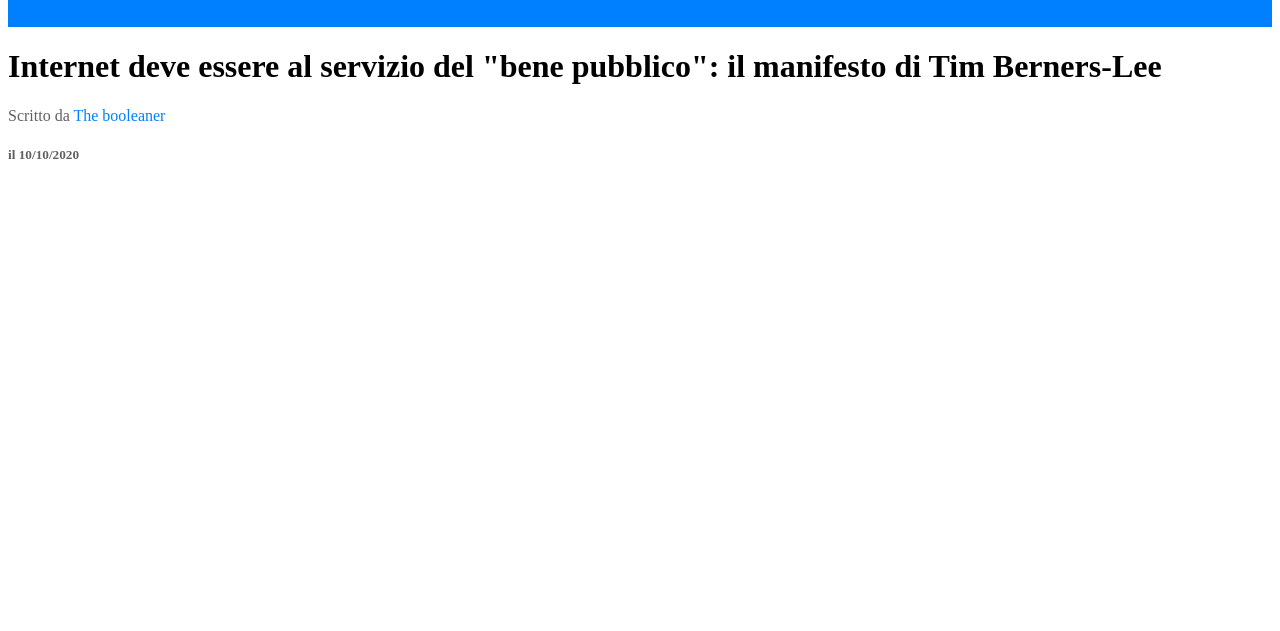
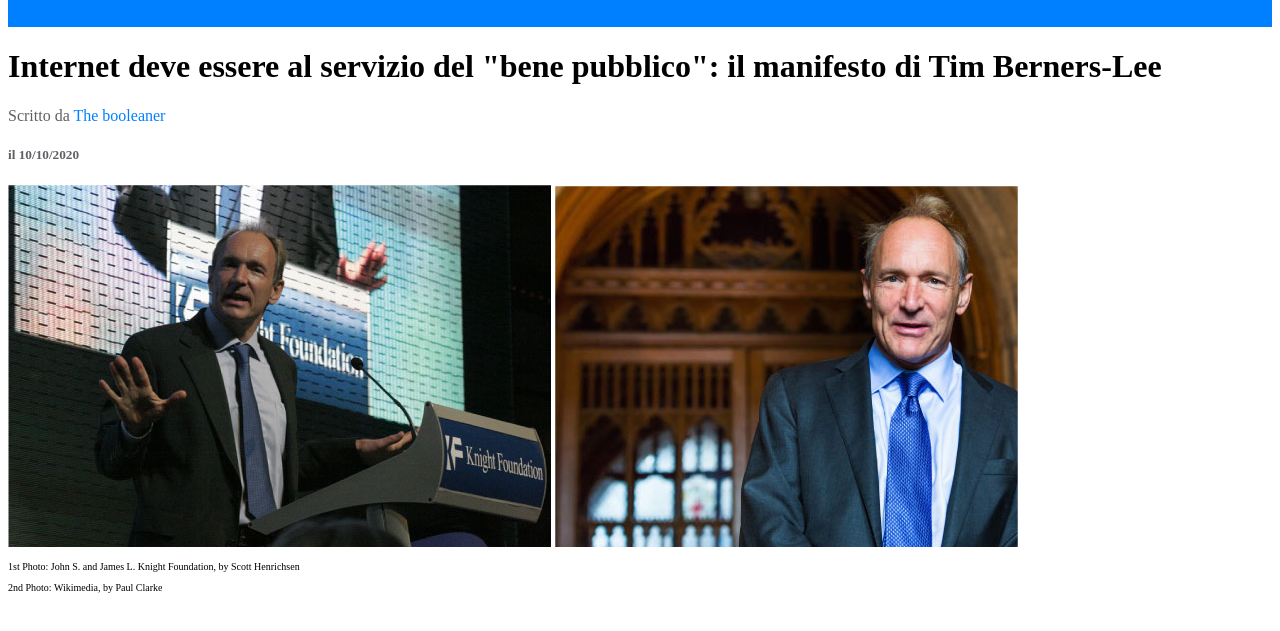
Before and after one commit to nicolasbernieri/html-css-booleaner, a plain HTML site: page index.html in a window 1280 px wide. Shown: the part 51-682 px from the top of the page. Drawn offline with Linux system fonts and the light colour scheme.

Commit message:
feat: add first teo photos and credits

```diff
--- a/css/style.css
+++ b/css/style.css
@@ -14,3 +14,6 @@
 .blue-subtitle{
     color: rgb(0, 128, 255);
 }
+.credits{
+font-size: 10px;
+}
--- a/index.html
+++ b/index.html
@@ -27,7 +27,15 @@
 
     <main>
         <!-- photos and credits  -->
-        <section></section>
+        <section>
+            <img src="./img/tim-1.jpg" alt="John S. and James L. Knight Foundation, by Scott Henrichsen">
+
+            <img src="./img/tim-2.jpg" alt="close-up of John S.">
+
+            <p class="credits">1st Photo: John S. and James L. Knight Foundation, by Scott Henrichsen</p>
+
+            <p class="credits">2nd Photo: Wikimedia, by Paul Clarke</p>
+        </section>
         <!-- end photos and credits  -->
 
         <!-- paragraph and unordered list -->
```
